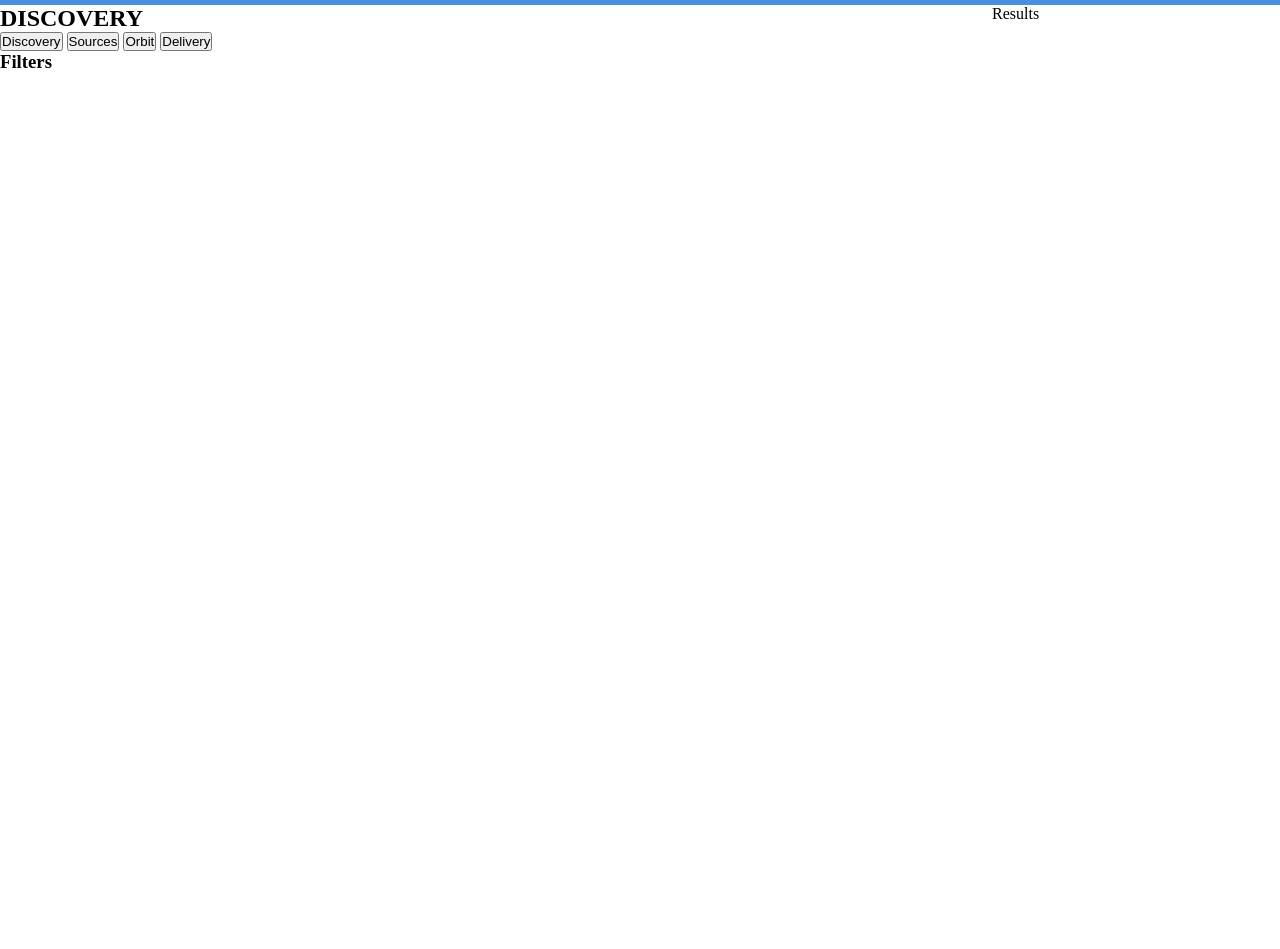
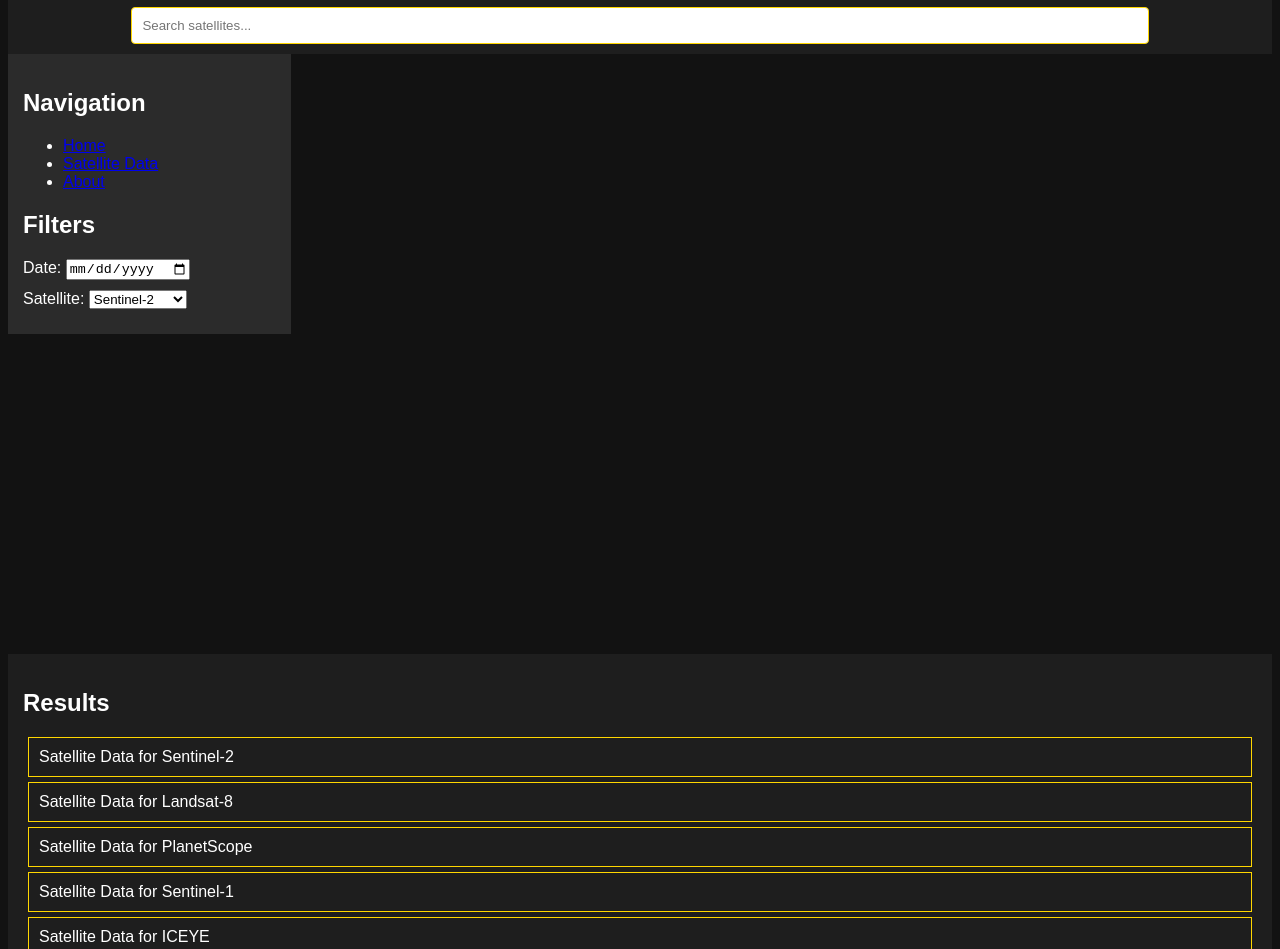
Before and after one commit to vicky10844132-a11y/sat-discovery-platform, a plain HTML site: page index.html in a window 1280 px wide. Shown: the part 91-1040 px from the top of the page. Before the commit the page ends 896 px from the top, so only its background shows below. Drawn offline with Linux system fonts and the light colour scheme; files that its build step writes are made by us from their sources.

Commit message:
Updated index.html with complete SAT-DISCOVERY application setup

```diff
--- a/index.html
+++ b/index.html
@@ -3,47 +3,106 @@
 <head>
     <meta charset="UTF-8">
     <meta name="viewport" content="width=device-width, initial-scale=1.0">
-    <title>SAT-DISCOVERY</title>
-    <link rel="stylesheet" href="theme.css">
-    <link rel="stylesheet" href="layout.css">
-    <link rel="stylesheet" href="components.css">
+    <title>SAT-DISCOVERY Application</title>
+    <style>
+        body {
+            background-color: #121212;
+            color: white;
+            font-family: Arial, sans-serif;
+        }
+        header {
+            background-color: #1E1E1E;
+            padding: 10px;
+            text-align: center;
+        }
+        header input[type="text"] {
+            padding: 10px;
+            width: 80%;
+            border: 1px solid #ffd700;
+            border-radius: 4px;
+        }
+        .sidebar {
+            float: left;
+            width: 20%;
+            background-color: #2b2b2b;
+            padding: 15px;
+        }
+        .map {
+            float: left;
+            width: 70%;
+            height: 600px;
+        }
+        .results {
+            clear: both;
+            background-color: #1E1E1E;
+            padding: 15px;
+        }
+        .filter {
+            margin-bottom: 10px;
+        }
+        .satellite {
+            border: 1px solid #ffd700;
+            margin: 5px;
+            padding: 10px;
+        }
+        footer {
+            clear: both;
+            background-color: #1E1E1E;
+            padding: 10px;
+            text-align: center;
+        }
+    </style>
 </head>
 <body>
-    <header style="background-color: #4A90E2; padding: 20px;">
-        <div class="brand">🛰️ SAT-DISCOVERY</div>
-        <input type="text" placeholder="Search for satellites..." />
-        <div class="user-status">User Status</div>
+    <header>
+        <h1>SAT-DISCOVERY Application</h1>
+        <input type="text" placeholder="Search satellites...">
     </header>
-    <div style="display: flex;">
-        <aside style="width: 320px;">
-            <h2>DISCOVERY</h2>
-            <nav>
-                <button>Discovery</button>
-                <button>Sources</button>
-                <button>Orbit</button>
-                <button>Delivery</button>
-            </nav>
-            <div class="filters">
-                <h3>Filters</h3>
-                <!-- Filter options to be added here -->
-            </div>
-        </aside>
-        <main style="flex-grow: 1; display: flex;">
-            <div id="map" style="width: 70%; height: 100vh;"></div>
-            <div class="results-panel" style="width: 30%; height: 100vh;">
-                <div class="results-header">Results</div>
-                <div class="results-list">
-                    <!-- Results will be listed here -->
-                </div>
-            </div>
-        </main>
+    <div class="sidebar">
+        <h2>Navigation</h2>
+        <nav>
+            <ul>
+                <li><a href="#">Home</a></li>
+                <li><a href="#">Satellite Data</a></li>
+                <li><a href="#">About</a></li>
+            </ul>
+        </nav>
+        <h2>Filters</h2>
+        <div class="filter">
+            <label for="date">Date:</label>
+            <input type="date" id="date">
+        </div>
+        <div class="filter">
+            <label for="satellite">Satellite:</label>
+            <select id="satellite">
+                <option value="sentinel-2">Sentinel-2</option>
+                <option value="landsat-8">Landsat-8</option>
+                <option value="planet-scope">PlanetScope</option>
+                <option value="sentinel-1">Sentinel-1</option>
+                <option value="iceye">ICEYE</option>
+            </select>
+        </div>
     </div>
-    <script src="dataLoader.js"></script>
-    <script src="indexer.js"></script>
-    <script src="filters.js"></script>
-    <script src="ui.js"></script>
-    <script src="map.js"></script>
-    <script src="router.js"></script>
-    <script src="storage.js"></script>
+    <div id="map" class="map"></div>
+    <div class="results">
+        <h2>Results</h2>
+        <div class="satellite">Satellite Data for Sentinel-2</div>
+        <div class="satellite">Satellite Data for Landsat-8</div>
+        <div class="satellite">Satellite Data for PlanetScope</div>
+        <div class="satellite">Satellite Data for Sentinel-1</div>
+        <div class="satellite">Satellite Data for ICEYE</div>
+    </div>
+    <footer>
+        <p>&copy; 2026 SAT-DISCOVERY Application</p>
+    </footer>
+    <script>
+        // Initialize the Leaflet map
+        var map = L.map('map').setView([0, 0], 2);
+        L.tileLayer('https://{s}.tile.openstreetmap.org/{z}/{x}/{y}.png', {
+            maxZoom: 19,
+            attribution: '© OpenStreetMap'
+        }).addTo(map);
+        // Add more functionalities here
+    </script>
 </body>
 </html>
```
